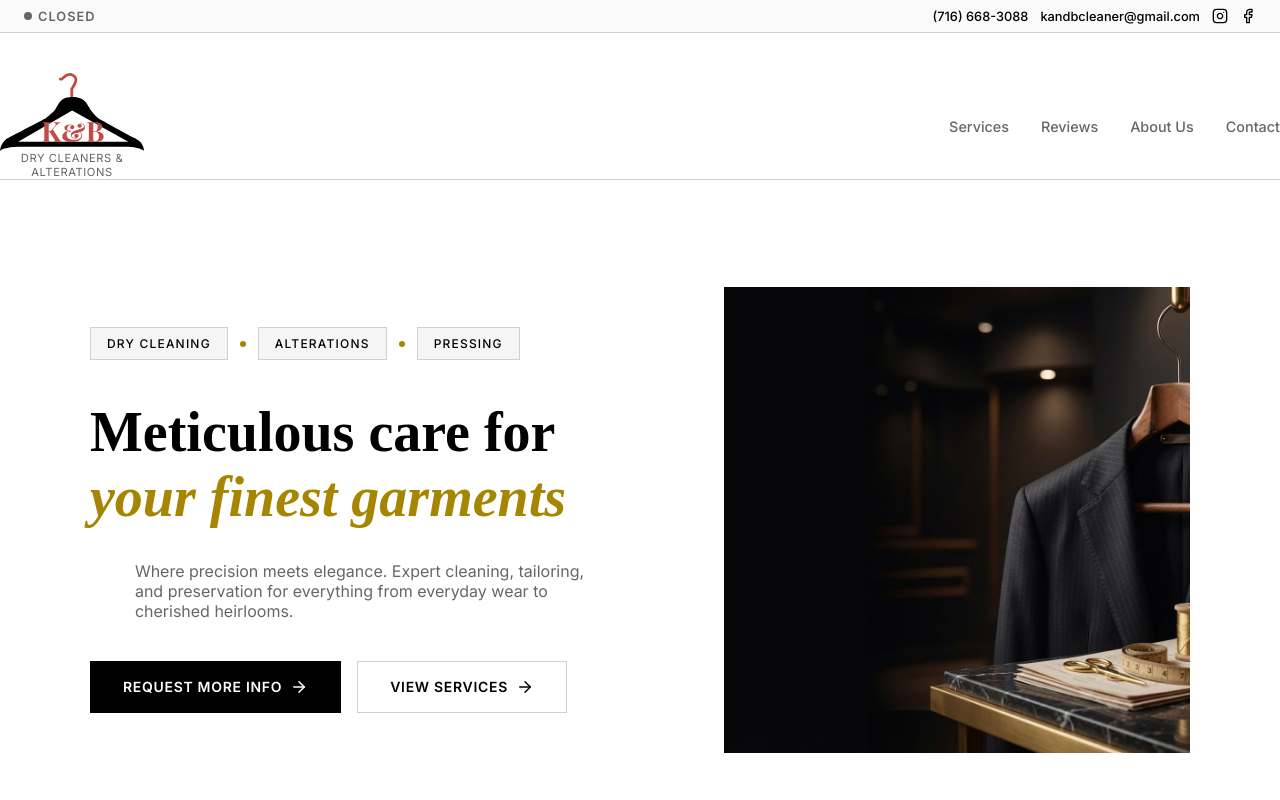
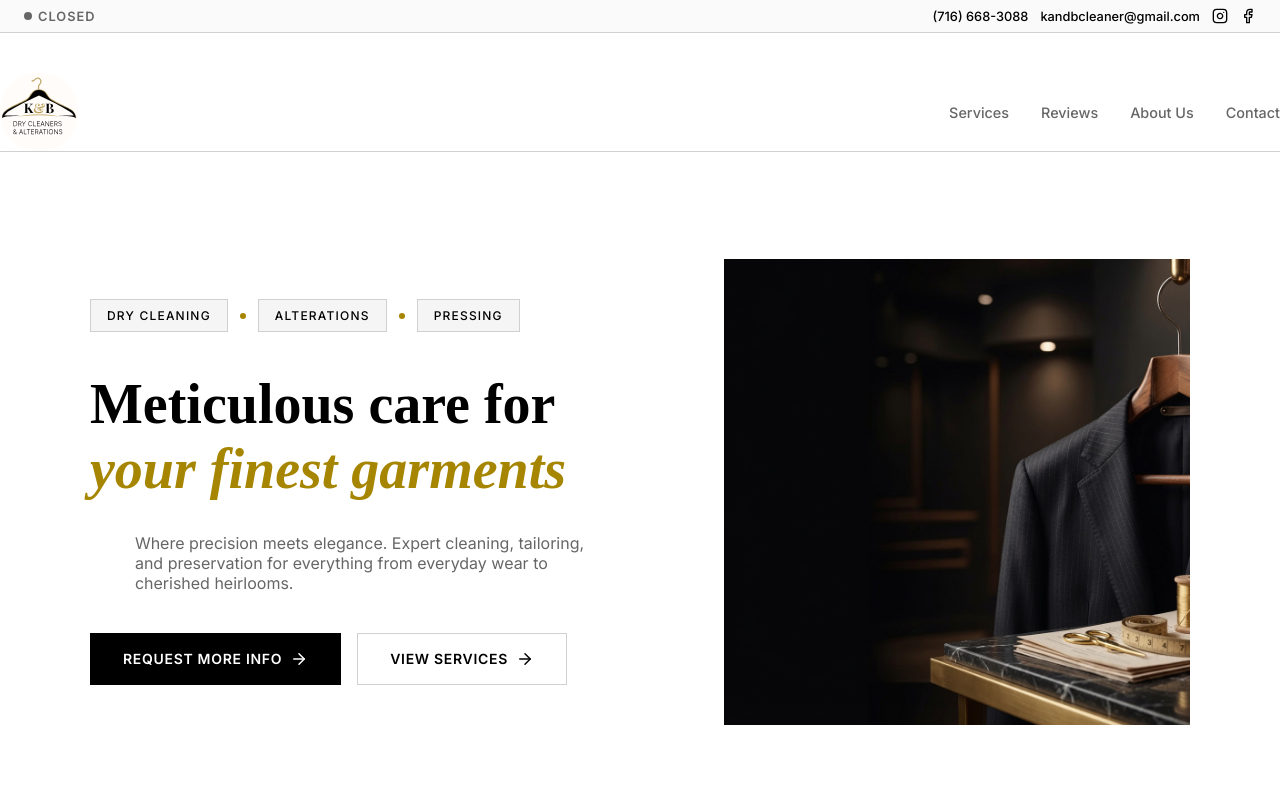
Before and after one commit to notEmmi/kandb, a React (Vite) app: page / in a window 1280 px wide. Shown: the top 800 px of the page. Built offline with nearby package versions, Linux system fonts and the light colour scheme.

Commit message:
Updated logo

```diff
--- a/src/App.jsx
+++ b/src/App.jsx
@@ -121,7 +121,7 @@ function App() {
       <nav className="top-nav">
         <div className="logo">
           <img className="logo-img" src={logo} alt="K & B logo" />
-          <span className="logo-tagline">Dry Cleaners &<br/>Alterations</span>
+          {/* <span className="logo-tagline">Dry Cleaners &<br/>Alterations</span> */}
         </div>
 
         <div className={`nav-links ${mobileMenuOpen ? 'is-open' : ''}`} id="primary-navigation">
```
Also changed, not shown: src/assets/logo.svg.
